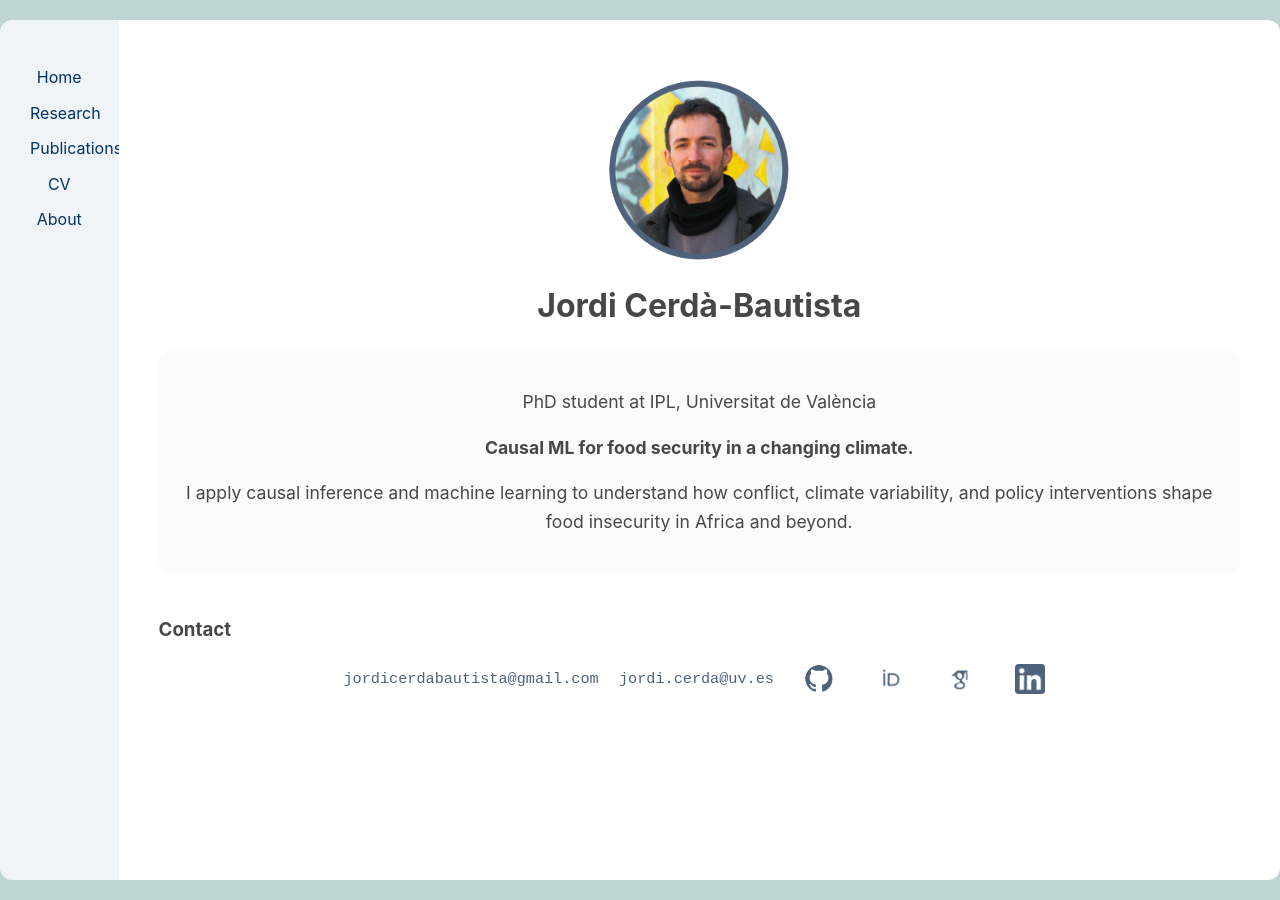
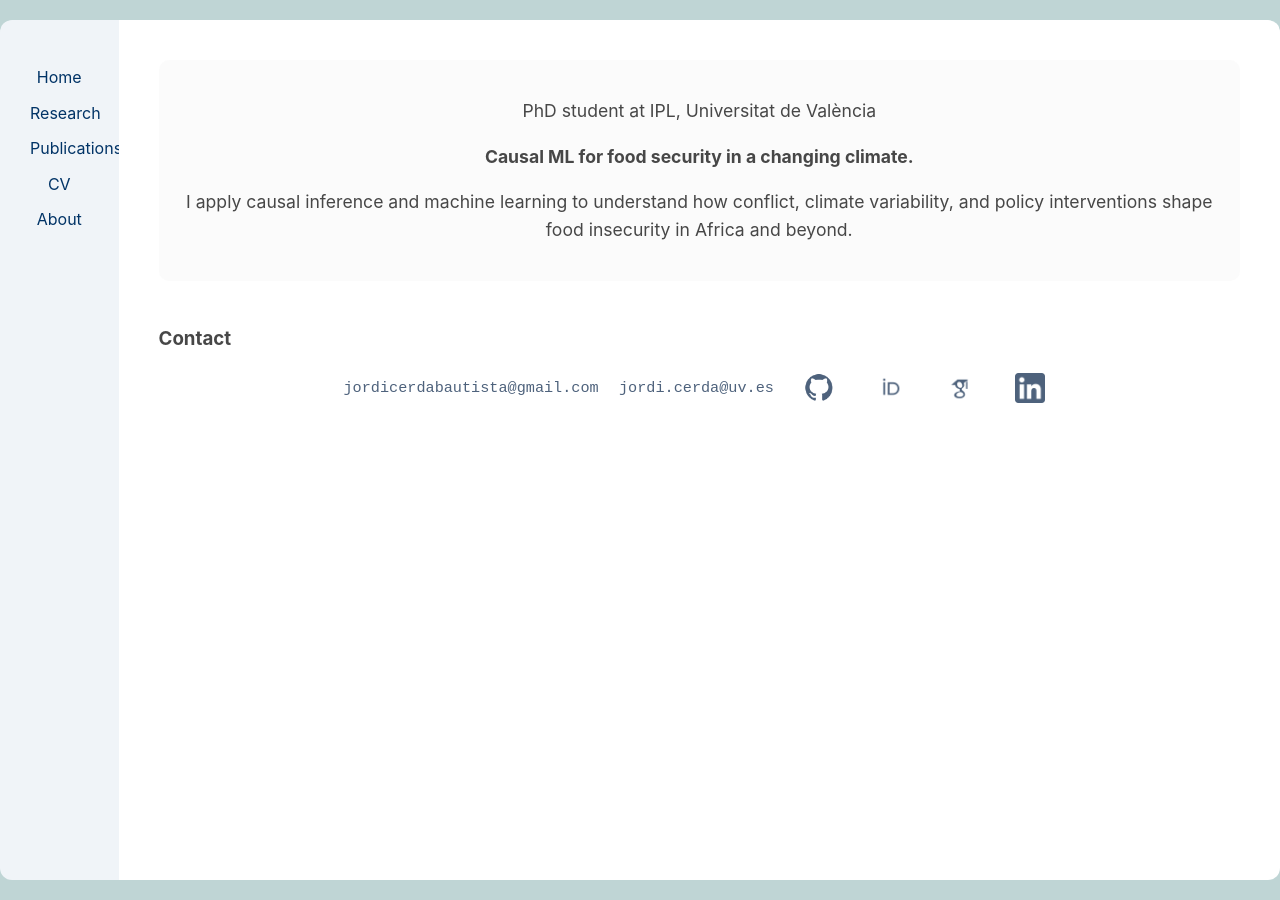
Before and after one commit to jordicbau/jordicbau.github.io, a Jekyll site: the page built from index.md, in a window 1280 px wide. Built offline with Jekyll 4.4.1, drawn with Linux system fonts in a browser that asks for light colours.

Commit message:
Update default.html

```diff
--- a/_layouts/default.html
+++ b/_layouts/default.html
@@ -19,12 +19,6 @@
       </ul>
     </nav>
     <main class="main-content">
-      <section class="bio-horizontal">
-        <img class="profile-pic" src="{{ '/assets/images/profile.png' | relative_url }}" alt="Profile Picture">
-        <div class="bio-text">
-          <h1>Jordi Cerdà-Bautista</h1>
-        </div>
-      </section>
       {{ content }}
     </main>
   </div>
```
